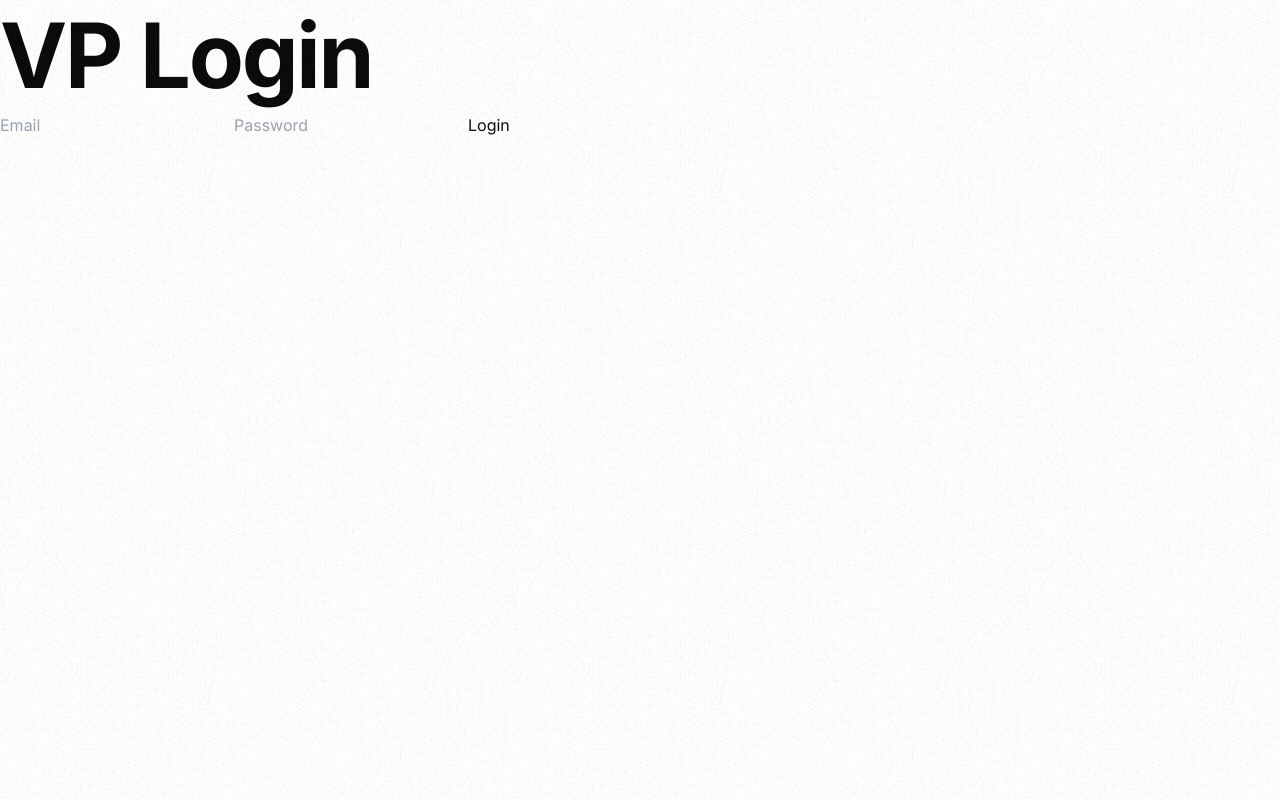
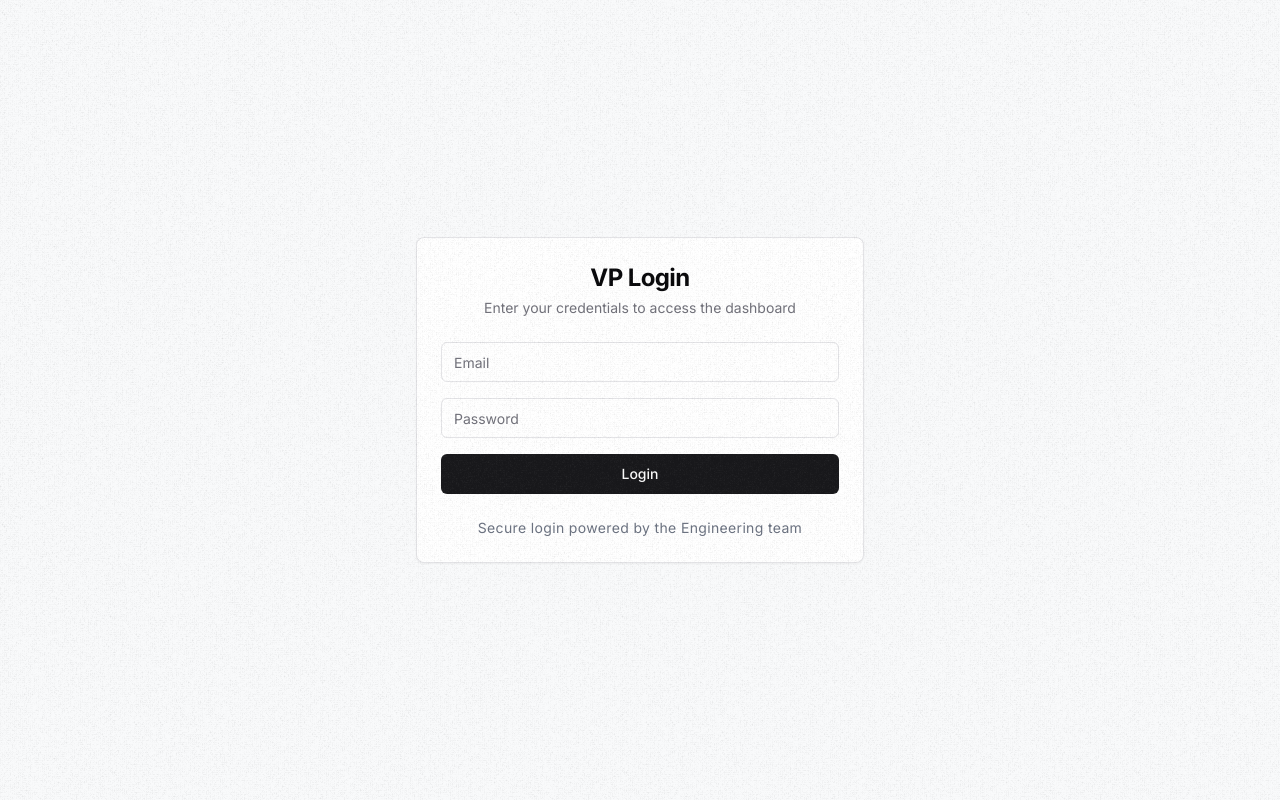
Before and after one commit to UWPM/clubsite, a Next.js app: page /hidden-login in a window 1280 px wide. Built offline with nearby package versions, Linux system fonts and the light colour scheme.

Commit message:
chore: add styling to login page

```diff
--- a/app/hidden-login/page.tsx
+++ b/app/hidden-login/page.tsx
@@ -1,5 +1,10 @@
 "use client";
 import { useState } from "react";
+
+
+import { Button } from "@/components/ui/button"
+import { Input } from "@/components/ui/input"
+import { Card, CardContent, CardDescription, CardFooter, CardHeader, CardTitle } from "@/components/ui/card"
 
 export default function AdminLogin() {
   const [email, setEmail] = useState("");
@@ -22,23 +27,41 @@ export default function AdminLogin() {
   }
 
   return (
-    <div>
-      <h1>VP Login</h1>
-      <form onSubmit={handleLogin}>
-        <input
+    <div className="flex min-h-screen items-center justify-center bg-gray-50 p-4">
+      <Card className="w-full max-w-md">
+        <CardHeader className="space-y-1">
+          <CardTitle className="text-2xl font-bold text-center">VP Login</CardTitle>
+          <CardDescription className="text-center">Enter your credentials to access the dashboard</CardDescription>
+        </CardHeader>
+        <CardContent>
+          <form onSubmit={handleLogin} className="space-y-4">
+            <div className="space-y-2">
+              <Input
                 type="email"
                 placeholder="Email"
                 onChange={(e) => setEmail(e.target.value)}
                 required
+                className="w-full"
               />
-        <input
+            </div>
+            <div className="space-y-2">
+              <Input
                 type="password"
                 placeholder="Password"
                 onChange={(e) => setPassword(e.target.value)}
                 required
+                className="w-full"
               />
-        <button type="submit">Login</button>
+            </div>
+            <Button type="submit" className="w-full">
+              Login
+            </Button>
           </form>
+        </CardContent>
+        <CardFooter className="flex justify-center">
+          <p className="text-sm text-gray-500">Secure login powered by the Engineering team</p>
+        </CardFooter>
+      </Card>
     </div>
   );
 }
```
Lines whose indentation alone changed are shown as unchanged.
